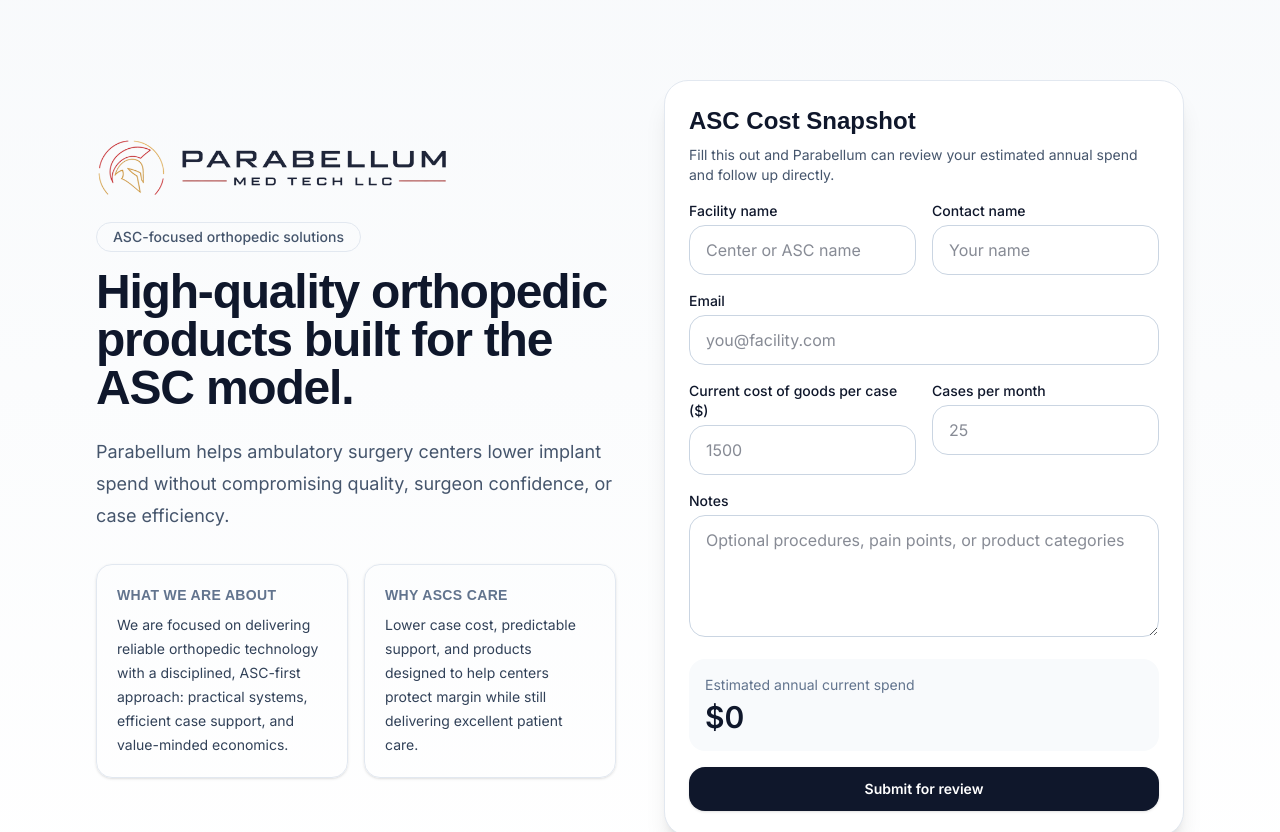
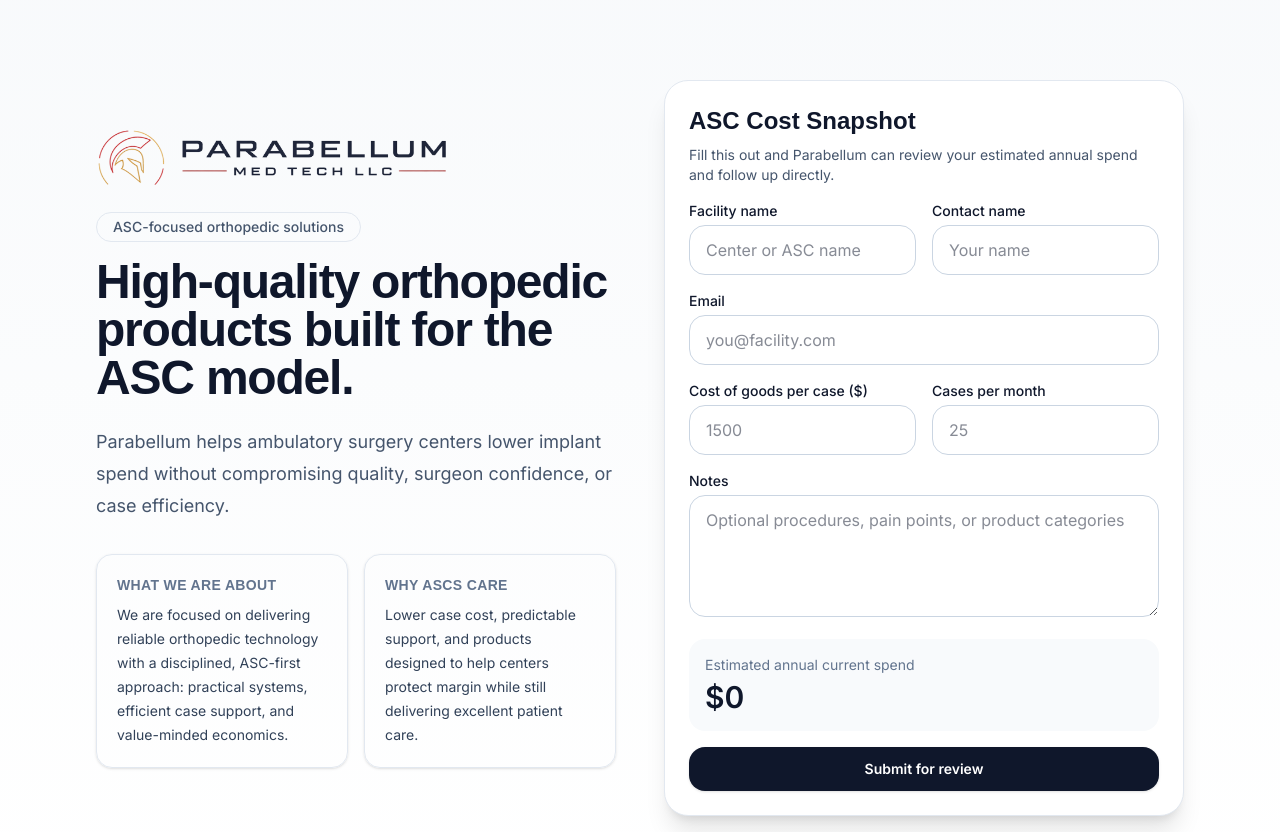
Before and after one commit to srobin-parabellum/parabellum-site, a Next.js app: page / in a window 1280 px wide. Shown: the top 832 px of the page. Built offline with nearby package versions, Linux system fonts and the light colour scheme; a web font is replaced by a local one.

Commit message:
clean up hybrid font usage

```diff
--- a/app/page.js
+++ b/app/page.js
@@ -159,7 +159,7 @@
                 <div className="grid gap-4 sm:grid-cols-2">
                   <div>
                     <label className="mb-1 block text-sm font-medium">
-                      Current cost of goods per case ($)
+                      Cost of goods per case ($)
                     </label>
                     <input
                       type="number"
```
